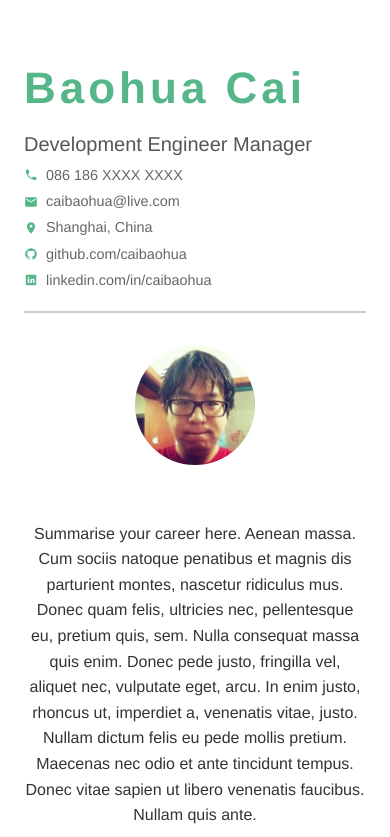
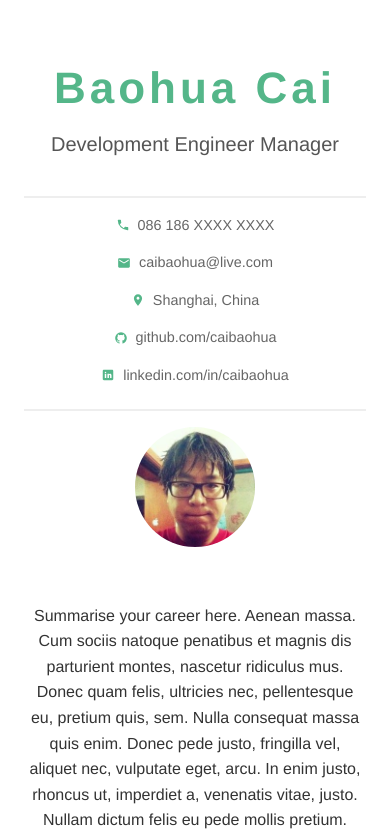
Before and after one commit to caibaohua/my-react-resume, a React (Create React App) app: page / in a window 390 px wide. Shown: the top 837 px of the page. Built offline with nearby package versions, Linux system fonts and the light colour scheme.

Commit message:
UI changes

```diff
--- a/src/index.css
+++ b/src/index.css
@@ -66,7 +66,7 @@ body {
 .resume-header {
   margin-bottom: 2rem;
   padding-bottom: 1rem;
-  border-bottom: 2px solid #ccc;
+  border-bottom: 2px solid #eee;
 }
 
 .resume-header .header-columns {
@@ -74,17 +74,21 @@ body {
   align-items: center;
   justify-content: space-between;
   flex-wrap: wrap;
+  gap: 2rem;  /* Match the gap of resume-columns */
 }
 
 /* Left column: Name & Role */
-.resume-header.header-left {
+.resume-header .header-left {
   flex: 1;
-  text-align: left;
+  min-width: 0;
+  padding-right: 2rem;  /* Add padding for the border */
+  border-right: 2px solid #eee;  /* Match the border of left-col */
 }
 
 /* Right column: Contact info */
 .resume-header .header-right {
-  flex: 0 0 300px; /* Fixed width for contact details */
+  flex: 0 0 300px;  /* Match the width of right-col */
+  max-width: 300px;
   text-align: right;
 }
 
@@ -322,7 +326,7 @@ body {
 
 .summary-section {
   margin-bottom: 2rem;
-  border-bottom: 2px solid #ccc;
+  border-bottom: 2px solid #eee;
 }
 
 .summary-content {
@@ -355,3 +359,60 @@ body {
     margin-bottom: 1rem;
   }
 }
+
+/* Update header responsive layout */
+@media (max-width: 768px) {
+  .resume-header {
+    margin-bottom: 1rem;
+  }
+
+  .resume-header .header-columns {
+    flex-direction: column;
+    gap: 1rem;
+  }
+
+  .resume-header .header-left {
+    padding-right: 0;
+    border-right: none;
+    margin-bottom: 0;
+    text-align: center;
+    width: 100%;
+  }
+
+  .resume-header .header-right {
+    flex: 1;
+    max-width: 100%;
+    width: 100%;
+  }
+
+  .resume-header .contact-info {
+    display: grid;
+    grid-template-columns: repeat(auto-fit, minmax(200px, 1fr));
+    gap: 0.5rem 1rem;
+    margin-top: 1rem;
+    border-top: 2px solid #eee;
+    padding-top: 1rem;
+  }
+
+  .contact-item {
+    justify-content: flex-start;
+  }
+
+  .resume-header .contact-info li {
+    margin-bottom: 0.4rem;
+  }
+}
+
+/* For very small screens */
+@media (max-width: 480px) {
+  .resume-header .contact-info {
+    display: flex;
+    flex-direction: column;
+    align-items: center;
+    text-align: center;
+  }
+
+  .contact-item {
+    justify-content: center;
+  }
+}
```
